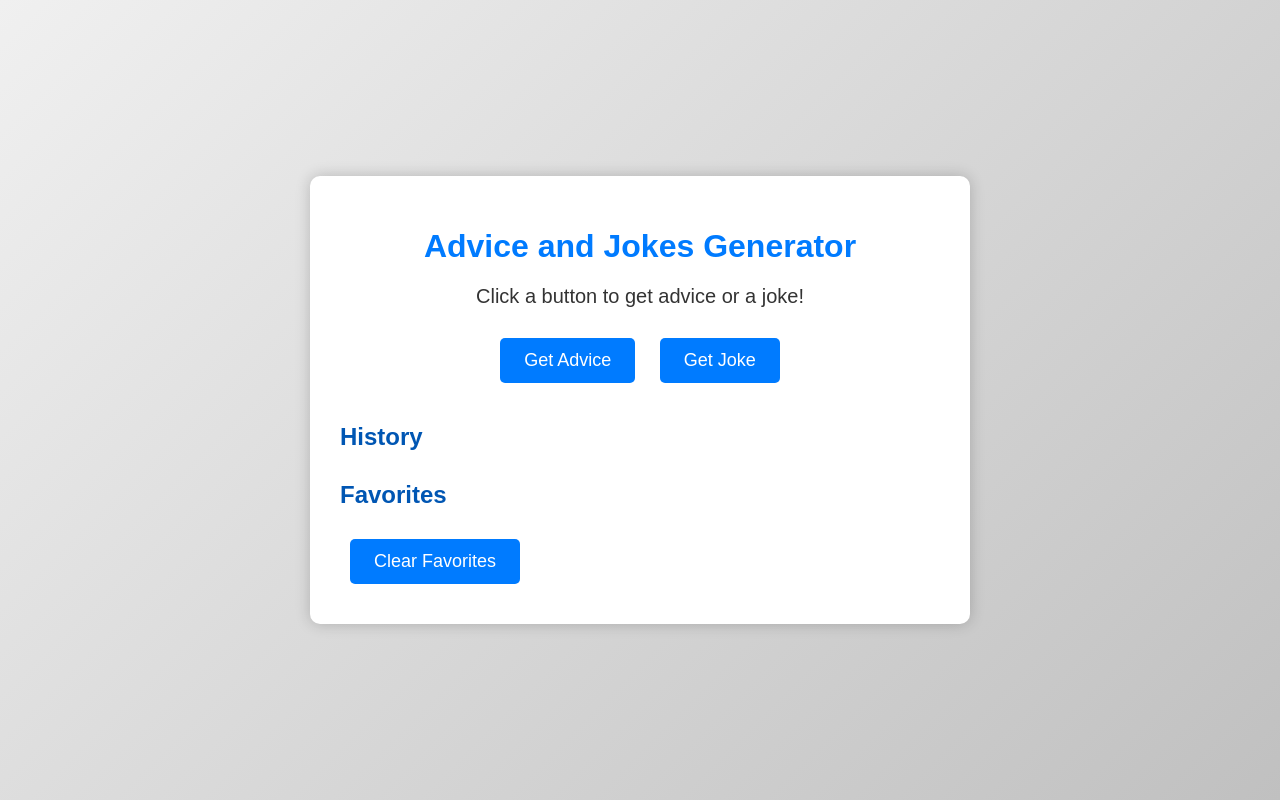
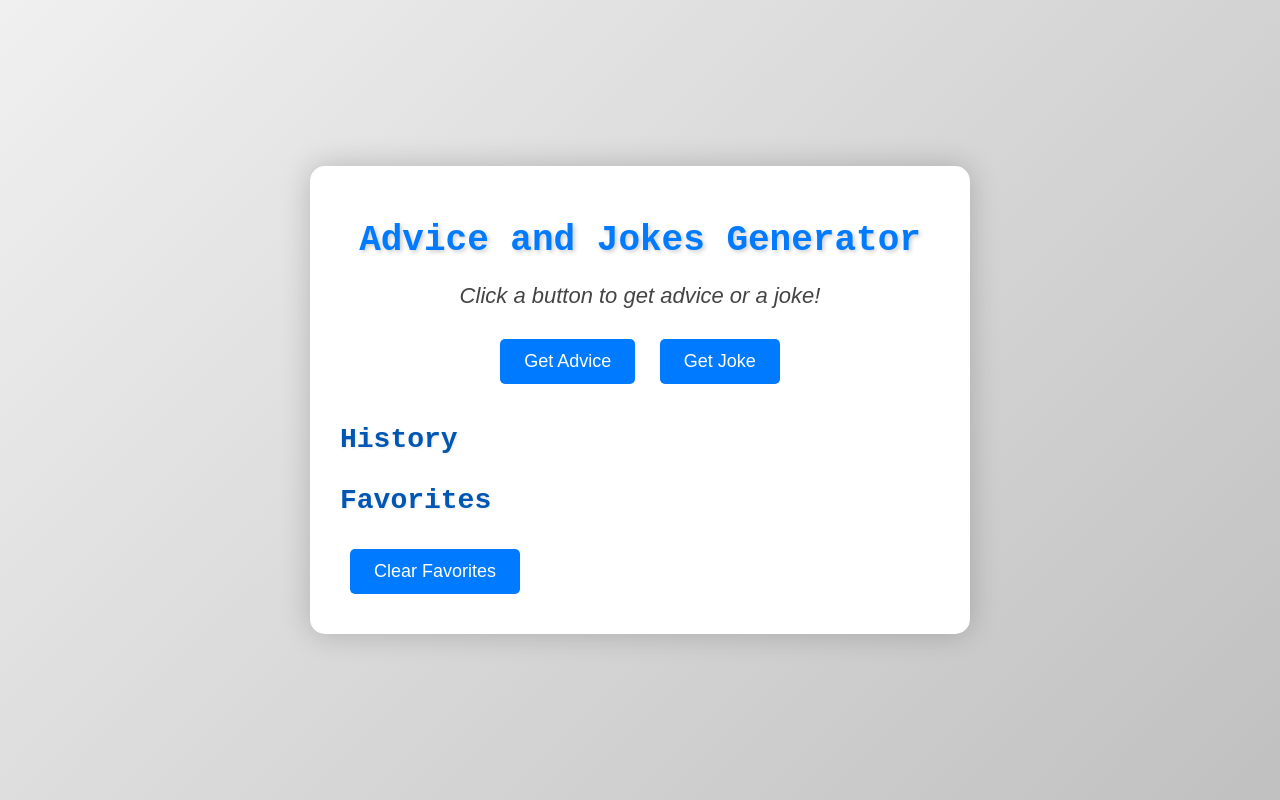
Before and after one commit to QILINXIE02/Advice-generator-app, a plain HTML site: page index.html in a window 1280 px wide. Drawn offline with Linux system fonts and the light colour scheme.

Commit message:
updated css

```diff
--- a/styles.css
+++ b/styles.css
@@ -4,7 +4,7 @@ body {
     align-items: center;
     height: 100vh;
     margin: 0;
-  font-family: Arial, sans-serif;
+    font-family: 'Arial', sans-serif;
     background: linear-gradient(135deg, #f0f0f0, #c0c0c0);
     color: #333;
 }
@@ -13,32 +13,40 @@ body {
     text-align: center;
     background: #fff;
     padding: 30px;
-  border-radius: 10px;
-  box-shadow: 0 0 15px rgba(0, 0, 0, 0.2);
+    border-radius: 15px;
+    box-shadow: 0 0 30px rgba(0, 0, 0, 0.2);
     max-width: 600px;
     width: 100%;
     margin: 20px;
+    animation: fadeIn 1s ease-in-out;
 }
 
 h1 {
-  font-size: 32px;
+    font-size: 36px;
     margin-bottom: 20px;
     color: #007BFF;
+    font-family: 'Courier New', Courier, monospace;
+    text-shadow: 2px 2px 4px rgba(0, 0, 0, 0.2);
 }
 
 h2 {
-  font-size: 24px;
+    font-size: 28px;
     margin-top: 30px;
     color: #0056b3;
+    font-family: 'Courier New', Courier, monospace;
+    text-shadow: 1px 1px 3px rgba(0, 0, 0, 0.1);
 }
 
 .content {
     margin-top: 20px;
+    animation: slideIn 1s ease-in-out;
 }
 
 #output {
-  font-size: 20px;
+    font-size: 22px;
     margin-bottom: 20px;
+    color: #444;
+    font-style: italic;
 }
 
 .btn {
@@ -50,21 +58,23 @@ h2 {
     border-radius: 5px;
     cursor: pointer;
     font-size: 18px;
-  transition: background-color 0.3s ease;
+    transition: background-color 0.3s ease, transform 0.2s ease;
 }
 
 .btn:hover {
     background-color: #0056b3;
+    transform: scale(1.05);
 }
 
 .btn:focus {
     outline: none;
-  box-shadow: 0 0 3px 3px rgba(0, 123, 255, 0.5);
+    box-shadow: 0 0 5px 3px rgba(0, 123, 255, 0.5);
 }
 
 .history, .favorites {
     text-align: left;
     margin-top: 30px;
+    animation: slideIn 1s ease-in-out;
 }
 
 ul {
@@ -81,6 +91,11 @@ li {
     justify-content: space-between;
     align-items: center;
     box-shadow: 0 2px 5px rgba(0, 0, 0, 0.1);
+    transition: background-color 0.3s ease;
+}
+
+li:hover {
+    background-color: #e0e0e0;
 }
 
 .heart {
@@ -98,3 +113,23 @@ li {
 .heart.favorited {
     color: red;
 }
+
+@keyframes fadeIn {
+    from {
+        opacity: 0;
+    }
+    to {
+        opacity: 1;
+    }
+}
+
+@keyframes slideIn {
+    from {
+        transform: translateY(20px);
+        opacity: 0;
+    }
+    to {
+        transform: translateY(0);
+        opacity: 1;
+    }
+}
```
Lines whose indentation alone changed are shown as unchanged.
